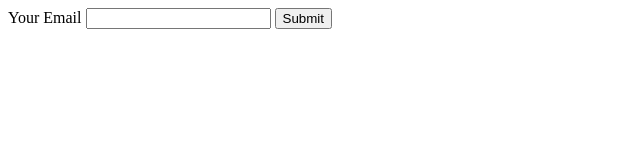
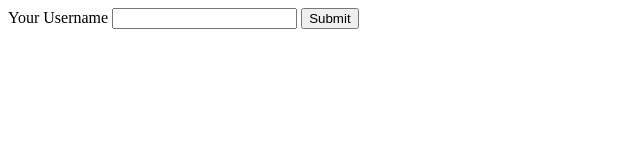
Before and after one commit to percymeneses08/kiosko-la-tacita, a plain HTML site: page index.html in a window 1280 px wide. Shown: the whole page, without its empty margins (0-640 px from the left). Drawn offline with Linux system fonts and the light colour scheme.

Commit message:
updating inputs

```diff
--- a/index.html
+++ b/index.html
@@ -9,8 +9,8 @@
 </head>
 <body>
   <form action="https://submit-form.com/s9CAMmKP" method="post">
-    <label for="email">Your Email</label>
-    <input name="Email" id="email" type="email">
+    <label for="username">Your Username</label>
+    <input name="Username" id="username" type="text">
     <button type="submit">Submit</button>
   </form>
 </body>
```
